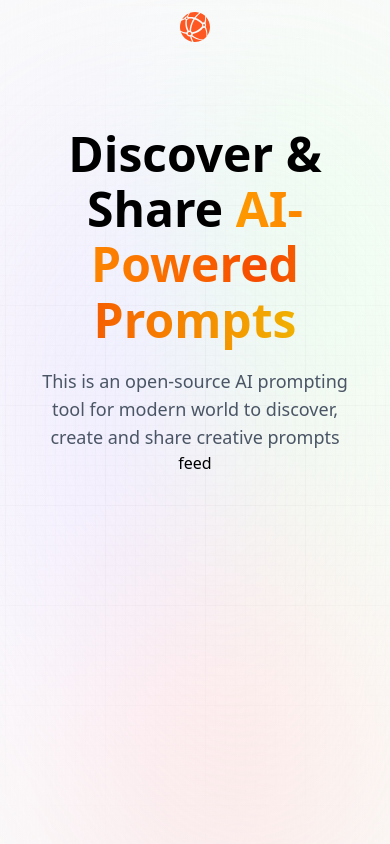
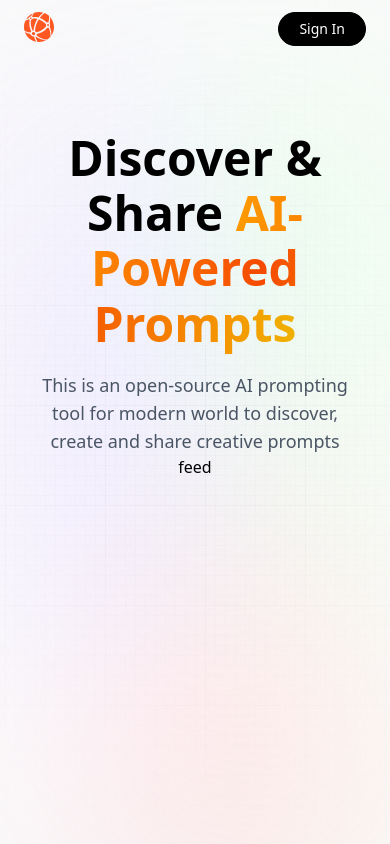
Before and after one commit to Em-myy/prompt-app, a Next.js app: page / in a window 390 px wide. Built offline with nearby package versions, Linux system fonts and the light colour scheme; no server answers.

Commit message:
fixed mobile view

```diff
--- a/components/NavBar.tsx
+++ b/components/NavBar.tsx
@@ -5,18 +5,27 @@ import Image from "next/image";
 import { useAuth } from "@/context/AuthContext";
 import logoImage from "../public/assets/images/logo.svg";
 import { useRouter } from "next/navigation";
+import { useState } from "react";
 
 const NavBar = () => {
   const { user, loading, handleLogout } = useAuth();
   const router = useRouter();
 
+  const [toggleDropdown, setToggleDropdown] = useState<boolean>(false);
+
   const handleLogin = () => {
     router.push("/login");
   };
 
+  const mobileLogout = () => {
+    handleLogout();
+    setToggleDropdown(false);
+  };
+
   return (
-    <nav className="flex-between flex-w-full mb-16 pt-3">
-      <Link href="/" className="flex gap-2 flex-center">
+    <nav className="flex justify-between w-full mb-16 pt-3">
+      <div className="mr-2">
+        <Link href="/" className="flex gap-4 flex-center">
           <Image
             src={logoImage}
             alt="Logo"
@@ -26,6 +35,7 @@ const NavBar = () => {
           />
           <p className="logo_text">Prompt App</p>
         </Link>
+      </div>
 
       <div className="sm:flex hidden">
         {user && !loading ? (
@@ -54,7 +64,56 @@ const NavBar = () => {
         ) : (
           <>
             <button onClick={handleLogin} type="button" className="black_btn">
-              Login
+              Sign In
+            </button>
+          </>
+        )}
+      </div>
+
+      <div className="sm:hidden flex relative">
+        {user ? (
+          <div className="flex">
+            <Image
+              src={logoImage}
+              alt="Profile Image"
+              width={37}
+              height={37}
+              className="rounded-full"
+              onClick={() => setToggleDropdown((prev) => !prev)}
+            />
+
+            {toggleDropdown && (
+              <div className="dropdown">
+                <Link
+                  href="/profile"
+                  className="dropdown_link"
+                  onClick={() => setToggleDropdown(false)}
+                >
+                  My Profile
+                </Link>
+
+                <Link
+                  href="/create-prompt"
+                  className="dropdown_link"
+                  onClick={() => setToggleDropdown(false)}
+                >
+                  Create Prompt
+                </Link>
+
+                <button
+                  type="button"
+                  onClick={mobileLogout}
+                  className="mt-5 w-full black_btn"
+                >
+                  Sign Out
+                </button>
+              </div>
+            )}
+          </div>
+        ) : (
+          <>
+            <button onClick={handleLogin} type="button" className="black_btn">
+              Sign In
             </button>
           </>
         )}
```
Lines whose indentation alone changed are shown as unchanged.
